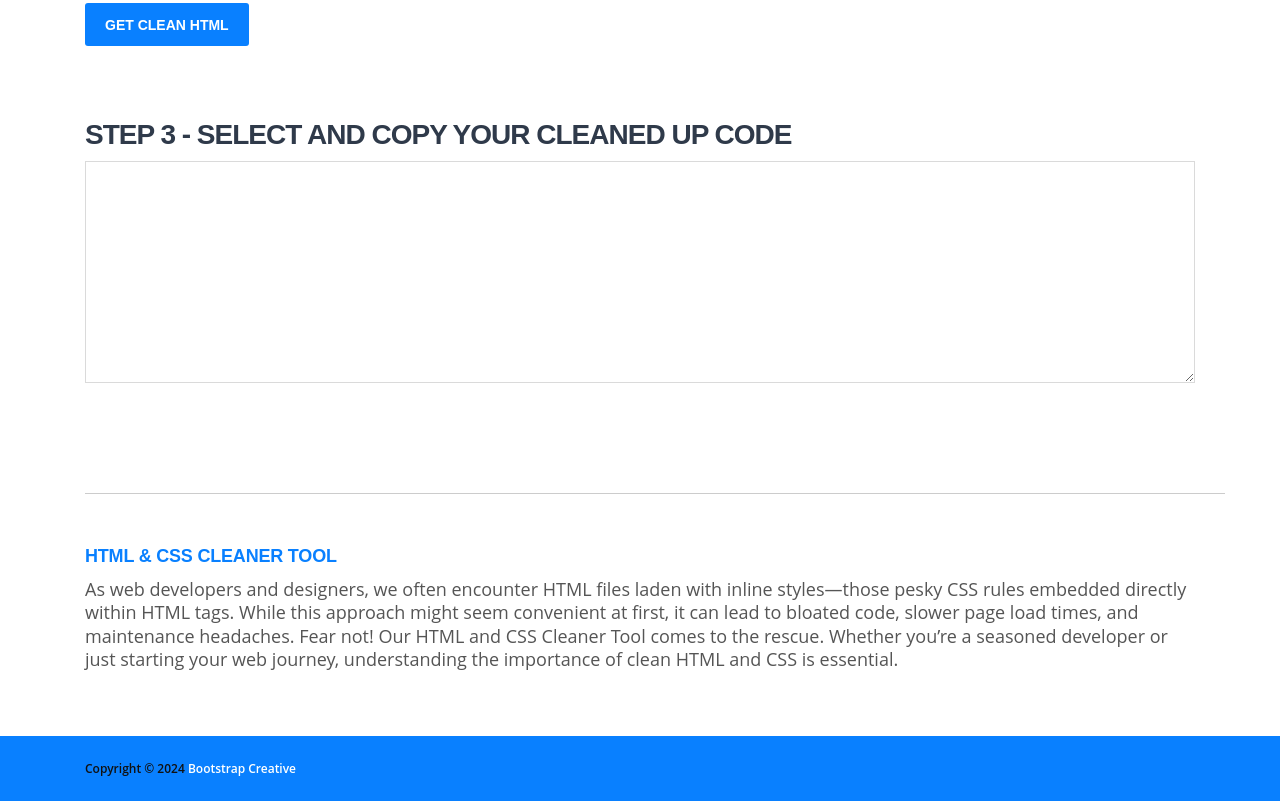
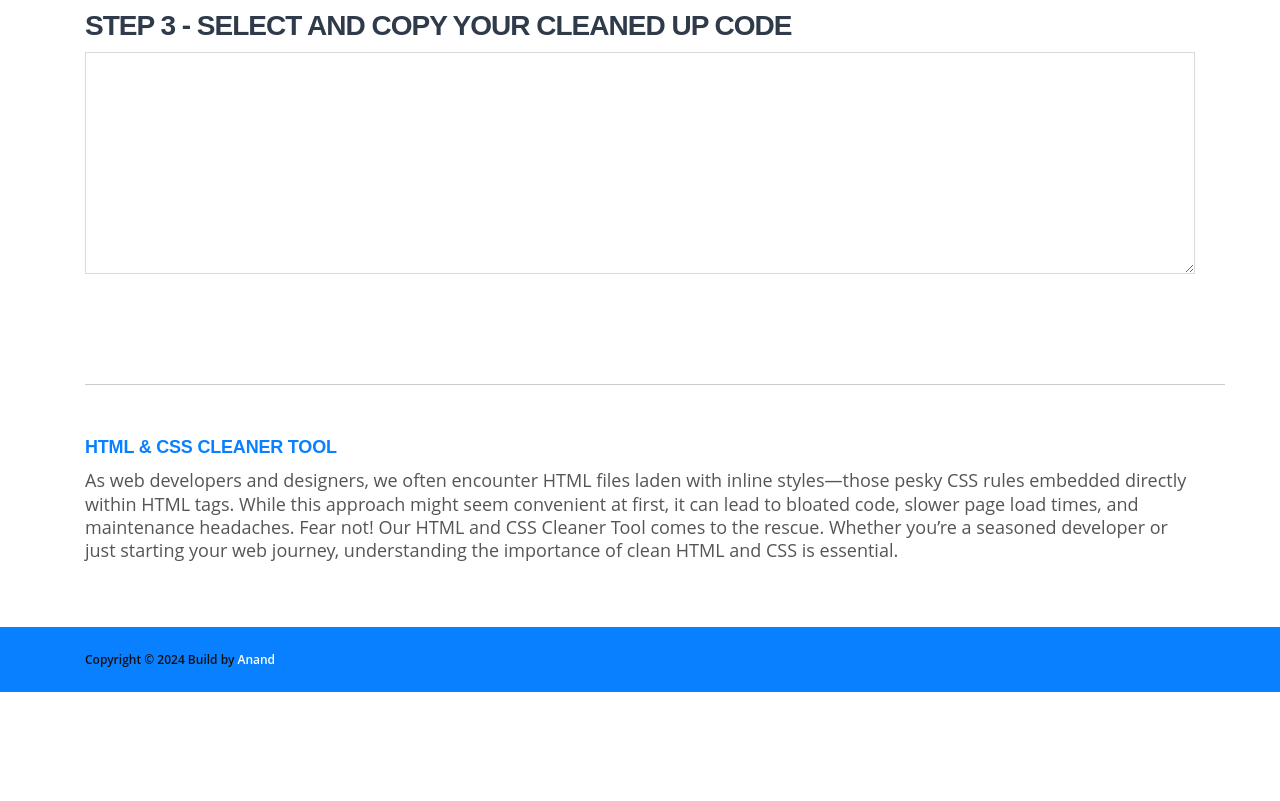
Before and after one commit to ianandpandey/HTML-Cleaner, a website: page index.html in a window 1280 px wide. Shown: the part 800-1601 px from the top of the page. After the commit the page ends 1492 px from the top, so only its background shows below. Drawn offline with Linux system fonts and the light colour scheme.

Commit message:
[fix]: bug fix

```diff
--- a/index.html
+++ b/index.html
@@ -13,7 +13,7 @@
     <link rel="stylesheet" href="css/style.css" />
   </head>
   <body class="home">
-    <header id="header" class="header-one">
+    <!-- <header id="header" class="header-one">
       <div class="bg-white">
         <div class="container">
           <div class="logo-area">
@@ -21,7 +21,6 @@
               <div class="logo text-center text-lg-left mb-md-5 mb-lg-0">
                 <a class="d-block h3" href="/">🧹HTML &amp; CSS Cleaner Tool</a>
               </div>
-              <!-- logo end -->
               <div class="col-md-7 ml-auto header-right">
                 <p class="text-center text-lg-right">
                   <a class="mx-3" href="/">HTML Cleaner</a>
@@ -30,15 +29,11 @@
                   <a class="mx-3" href="/about-us/">About</a>
                 </p>
               </div>
-              <!-- header right end -->
             </div>
-            <!-- logo area end -->
           </div>
-          <!-- Row end -->
         </div>
-        <!-- Container end -->
       </div>
-    </header>
+    </header> -->
 
     <main>
       <section class="hero bg-secondary">
@@ -149,15 +144,16 @@
     </div>
 
     <footer id="footer" class="footer">
-      <div class="copyright">
-        <div class="container">
+      <div
+        style="display: flex; align-items: center; justify-content: center"
+        class="copyright"
+      >
+        <div class="container align-items-center">
           <div class="row align-items-center">
-            <div class="col-md-6">
+            <div class="col-md-6 align-items-center">
               <div class="copyright-info">
                 <span>Copyright © 2024</span>
-                <a href="https://bootstrapcreative.com/" class="text-white"
-                  >Bootstrap Creative</a
-                >
+                Build by <span style="color: white">Anand</span>
               </div>
             </div>
           </div>
```
